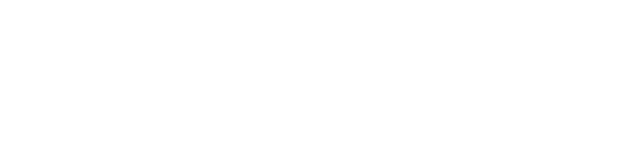
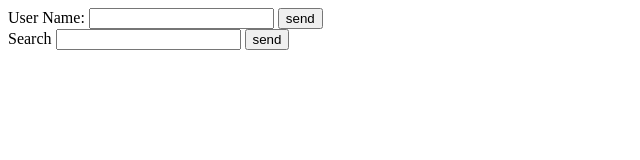
Before and after one commit to vitorreisler/Aula-6, a plain HTML site: page index.html in a window 1280 px wide. Shown: the whole page, without its empty margins (0-640 px from the left). Drawn offline with Linux system fonts and the light colour scheme.

Commit message:
Criei form

```diff
--- a/index.html
+++ b/index.html
@@ -7,6 +7,19 @@
     <title>Document</title>
 </head>
 <body>
+<form method="get" action="https://formspree.io/f/xvoyjvvp">
+    <label for="user-name"> User Name: </label>
+    <input type="text" name="user-name" id="user-name">
+    <button>send</button>
 
+    <br>
+
+    <form action="https://search.yahoo.com/" method="get">
+        <label for="search">Search</label>
+        <input type="text" name="_ylc" id="search">
+        <button>send</button>
+    </form>
+
+</form>
 </body>
 </html>
```
